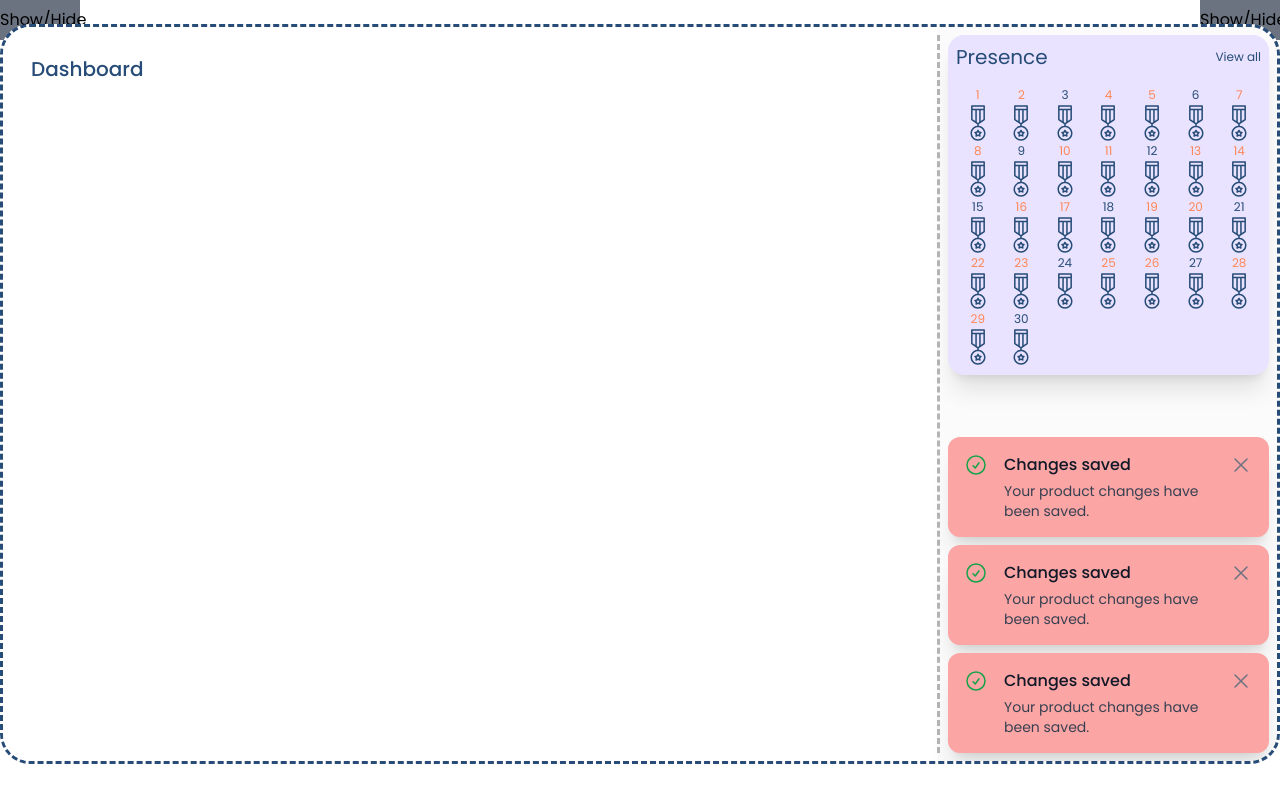
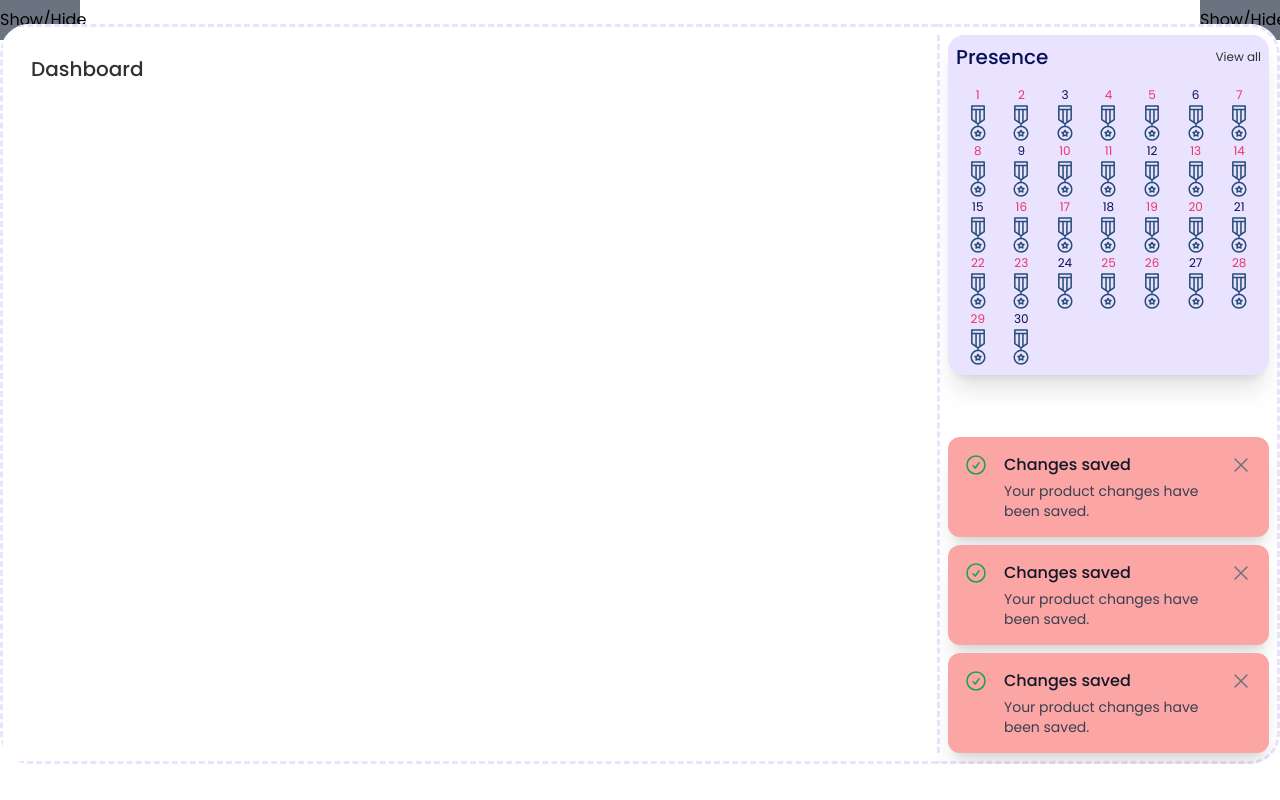
Before and after one commit to hammas-19/knowgistic, a Nuxt app: page /userProfile in a window 1280 px wide. Built offline with nearby package versions, Linux system fonts and the light colour scheme.

Commit message:
style: chnged colors and added sections for course

```diff
--- a/components/userProfile/courses.vue
+++ b/components/userProfile/courses.vue
@@ -1,11 +1,11 @@
 <template>
     <div>
         <section class="">
-            <div class="container mx-auto py-12 md:py-24">
-                <div class="flex border border-gray-500 md:justify-center justify-evenly gap-8 py-10">
+            <div class="container mx-auto ">
+                <div class="flex border-b-[3px] border-blueChalk border-dashed md:justify-center justify-evenly gap-8 pb-5 sticky">
                     <button v-for="tab in tabs" :key="tab"
-                        class="text-shark md:px-10 px-4 py-2 font-semibold uppercase rounded-2xl bg-astronaut"
-                        :class="{ 'bg-[#F5FAF8] text-nectarine border-dashed border-4 border-nectarine': currentTab === tab }"
+                        class="text-blueChalk md:px-10 px-4 py-2 font-semibold uppercase rounded-2xl bg-gulfBlue"
+                        :class="{ 'bg-amaranth text-blueChalk border-dashed border-4 border-gulfBlue': currentTab === tab }"
                         @click="currentTab = tab">
                         {{ tab }}
                     </button>
--- a/pages/userProfile.vue
+++ b/pages/userProfile.vue
@@ -26,7 +26,7 @@ definePageMeta({
 }
 
 .content::-webkit-scrollbar-track {
-    background-color: #b6b4b4;
+    background-color: #e9e3ff;
 
 }
 
@@ -36,10 +36,10 @@ definePageMeta({
 }
 
 .content::-webkit-scrollbar-thumb {
-    background-color: #b6b4b4;
+    background-color: #d5cfe9;
     background-image: -webkit-linear-gradient(90deg,
-            #6a6969 0%,
-            #878686 25%,
+            #080f58 0%,
+            #080f58 25%,
             transparent 100%)
 }
 </style>
@@ -58,16 +58,16 @@ definePageMeta({
 
             <!-- Main -->
             <div
-                class="main bg-alabaster flex container mx-auto my-6 relative rounded-[15px] md:rounded-[30px] border-[3px] border-astronaut border-dashed overflow-hidden">
+                class="main bg-white flex container mx-auto my-6 relative rounded-[15px] md:rounded-[30px]  overflow-hidden">
 
 
 
                 <!-- Tabs vertical -->
                 <div v-if="showList" :class="{ 'md:min-w-[240px] min-w-[140px] block': showList === true }"
-                    class="tabs text-astronaut bg-blueChalk relative rounded-l-[30px] md:max-w-[240px] max-w-[140px] transition-all duration-1000 delay-1000">
+                    class="tabs text-mineShaft bg-blueChalk relative rounded-l-[30px] md:max-w-[240px] max-w-[140px] transition-all duration-1000 delay-1000">
 
                     <!-- wrapper -->
-                    <div class="border-r-[3px] border-[#b6b4b4] border-dashed h-full">
+                    <div class="border-r-[3px] border-blueChalk border-dashed h-full">
                         <!-- Notification Icon  -->
                         <span class="top-1 right-2 absolute cursor-pointer ">
                             <img src="/images/index_v2/icons/notification.png"
@@ -80,19 +80,19 @@ definePageMeta({
                             <!-- Dp & Name -->
                             <div class="flex justify-between mx-auto py-4 flex-col items-center md:gap-5 gap-2">
                                 <span
-                                    class="rounded-full md:h-24 h-20 md:w-24 w-20 border-[3px] border-astronaut border-dashed text-center flex justify-center items-center">
+                                    class="rounded-full md:h-24 h-20 md:w-24 w-20 border-[3px] border-gulfBlue border-dashed text-center flex justify-center items-center">
                                     <img src="/images/index_v2/icons/user-profile.png" class="h-8 w-8"
                                         alt="displayPicture">
                                 </span>
-                                <span class="text-astronaut md:text-xl text-lg font-semibold text-center">
+                                <span class="text-gulfBlue md:text-xl text-lg font-semibold text-center">
                                     Hammas Masood
                                 </span>
 
                             </div>
                             <div class="">
                                 <li v-for="(tab, index) in tabs" :key="index"
-                                    class="md:mx-10 mx-3 md:my-1 md:px-5 px-2 text-center md:py-3 py-1 rounded-xl text-sm cursor-pointer"
-                                    :class="{ 'border-[3px] border-[#FF8656] border-dashed text-[#FF8656] font-semibold': activeTab === tab }"
+                                    class="md:mx-10 mx-3 md:my-1 md:px-5 px-2 text-center md:py-3 py-1 rounded-xl text-sm cursor-pointer text-gulfBlue"
+                                    :class="{ 'border-[3px] border-gulfBlue border-dashed text-gulfBlue font-semibold': activeTab === tab }"
                                     @click="activeTab = tab">
                                     {{ tab }}
                                 </li>
@@ -101,14 +101,15 @@ definePageMeta({
                             <!-- Journey button -->
                             <div class="flex flex-col pb-2 max-h-[240px]">
                                 <div @click="showProfile = !showProfile"
-                                    class="md:text-lg text-sm text-center font-semibold md:py-3 py-1 md:px-5 px-2 flex justify-center items-center border-[3px] border-mercury border-dashed m-2 rounded-xl  hover:text-mercury hover:bg-astronaut transition-all">
+                                    class="md:text-lg text-sm text-center font-semibold md:py-3 py-1 md:px-5 px-2 flex justify-center items-center border-[3px] border-gulfBlue border-dashed m-2 rounded-xl  hover:text-blueChalk text-gulfBlue hover:bg-gulfBlue transition-all">
                                     Resume Journey
                                 </div>
-                                <span class="h-10 w-[1px] border-l-[3px] border-mercury border-dashed mx-auto">
+                                <span class="h-10 w-[1px] border-l-[3px] border-gulfBlue border-dashed mx-auto">
                                     <!-- just line -->
                                 </span>
-                                <span class="max-w-[160px] mx-auto">
-                                    <img src="/images/index_v2/walkingman.gif" class="rounded-[15px] object-center"
+                                <span
+                                    class="max-w-[220px] mx-auto border-[3px] p-3 ">
+                                    <img src="/images/illustrations/veichle.svg" class="object-center"
                                         alt="manwalking">
                                 </span>
                             </div>
@@ -118,22 +119,22 @@ definePageMeta({
                 </div>
 
                 <!-- Contents -->
-                <div :class="{ 'rounded-[30px]': showList & showProfile === false }"
-                    class="bg-white md:p-5 p-1 w-full rounded-l-none">
+                <div :class="[{ 'rounded-3xl': showList & showProfile === false }, { 'border-l-0 rounded-l-none': showList === true }]"
+                    class="bg-white md:p-5 p-1 w-full border-[3px] border-r-0 border-blueChalk border-dashed">
 
-                    <div :class="[{ 'opacity-30': showList === true },{ 'md:block hidden': showProfile === true }]"
+                    <div :class="[{ 'opacity-30': showList === true }, { 'md:block hidden': showProfile === true }]"
                         class="content h-full overflow-auto">
                         <div v-show="activeTab === 'Dashboard'" class="flex flex-wrap justify-center relative">
 
                             <!-- heading = Dashboard -->
-                            <h1 class="absolute left-2 top-2 text-astronaut md:text-xl text-sm font-medium">Dashboard
+                            <h1 class="absolute left-2 top-2 text-mineShaft md:text-xl text-sm font-medium">Dashboard
                             </h1>
 
                         </div>
                         <div v-show="activeTab === 'Courses'" class=" relative">
 
                             <!-- heading = My courses -->
-                            <h1 class="absolute left-2 top-2 text-astronaut md:text-xl text-sm font-medium">My Courses
+                            <h1 class="absolute left-2 top-2 text-mineShaft md:text-xl text-sm font-medium">My Courses
                             </h1>
 
                             <UserProfileCourses />
@@ -154,26 +155,28 @@ definePageMeta({
 
 
                 <!-- Profile Tab -->
-                <div class="tabs text-astronaut bg-alabaster relative rounded-r-[30px]">
+                <div
+                    class="tabs text-mineShaft bg-white relative rounded-r-[30px] border-[3px] border-blueChalk border-dashed border-l-0">
 
                     <!-- Profile Main -->
-                    <div v-if="showProfile" class="md:min-w-[340px] min-w-[260px] md:py-2 py-1 h-full" :class="{'block' : showProfile === true}">
+                    <div v-if="showProfile" class="md:min-w-[340px] min-w-[260px] md:py-2 py-1 h-full"
+                        :class="{ 'block': showProfile === true }">
 
                         <!-- wrapper -->
                         <div
-                            class="border-l-[3px] border-[#b6b4b4] border-dashed h-full flex flex-col items-center px-2 justify-between">
+                            class="border-l-[3px] border-blueChalk border-dashed h-full flex flex-col items-center px-2 justify-between">
 
                             <!-- calender -->
                             <div
                                 class="flex flex-col md:gap-4 gap-[2px] justify-between items-center rounded-2xl p-2 w-full bg-blueChalk shadow-xl">
 
                                 <div class="flex justify-between w-full items-center">
-                                    <h1 class="md:text-xl text-base md:font-normal font-semibold">Presence</h1>
+                                    <h1 class="text-gulfBlue md:text-xl text-sm font-medium">Presence</h1>
                                     <span class="text-xs">View all</span>
                                 </div>
 
-                                <div class="grid grid-cols-7 grid-rows-5 w-full">
-                                    <span v-for="items in 30" :class="{ 'text-nectarine': items % 0.75 }"
+                                <div class="grid grid-cols-7 grid-rows-5 w-full text-gulfBlue">
+                                    <span v-for="items in 30" :class="{ 'text-amaranth': items % 0.75 }"
                                         class="flex flex-col items-center text-xs hover:shadow-md rounded-md transition-all">
                                         <span>
                                             {{ items }}
--- a/tailwind.config.js
+++ b/tailwind.config.js
@@ -15,9 +15,21 @@ module.exports = {
 				greatVibes: ['Great Vibes', 'cursive']
 			},
 			colors: {
+				// dynamic theme
+				gulfBlue:"#080f58",
+				jacksonsPurple: "#32289b",
+				cornflowerBlue:"#7d67ec",
+				blueChalk: "#e9e3ff",
+				amaranth:"#ec336b",
+				mercury:"#e6e6e6",
+
+				// text dark
+				mineShaft: "#303030",
+				// text light
+				osloGrey: "#8D9094",
+
 				// purple theme
 				trueV:"#8a70d6",
-				blueChalk: "#e9e3ff",
 				tundora: "#424040",
 				alabaster: "#fbfbfb",
 
@@ -28,14 +40,12 @@ module.exports = {
 				myst:"#e7ecef",
 				astronaut:"#274c77",
         			nectarine: "#FF8656",
-				mineShaft: "#303030",
 
 				myst: "#F5FAF8",
 				teaGreen: "#c5efca",
 				concrete: "#f3f3f3",
 				shark: "#1d1e1e",
         			pharlap: "pharlap",
-				osloGrey: "#8D9094",
 
 				// Dark mode colors
 				skyBLue: "#007AFF",
@@ -44,8 +54,8 @@ module.exports = {
 				nileBlue: "#183555",
 			},
 			backgroundImage: {
-				"progress-course":
-					"linear-gradient(111.32deg, #2D6FBC 1.22%, #255691 99.2%)",
+				"courseCard-bg":
+					"linear-gradient(to right,#e9e3ff 5%, #080f58 80%, #080f58 15% )",
 				"dark-progress-course":
 					"radial-gradient(68.92% 87.17% at 31.18% 53.61%, #007AFF 0%, #004B9D 100%) ",
 				"course-detail-heroic-gradient":
```
Also changed, not shown: components/userProfile/courseCard.vue (+4 -4 lines), public/images/illustrations/veichle.svg (added).
